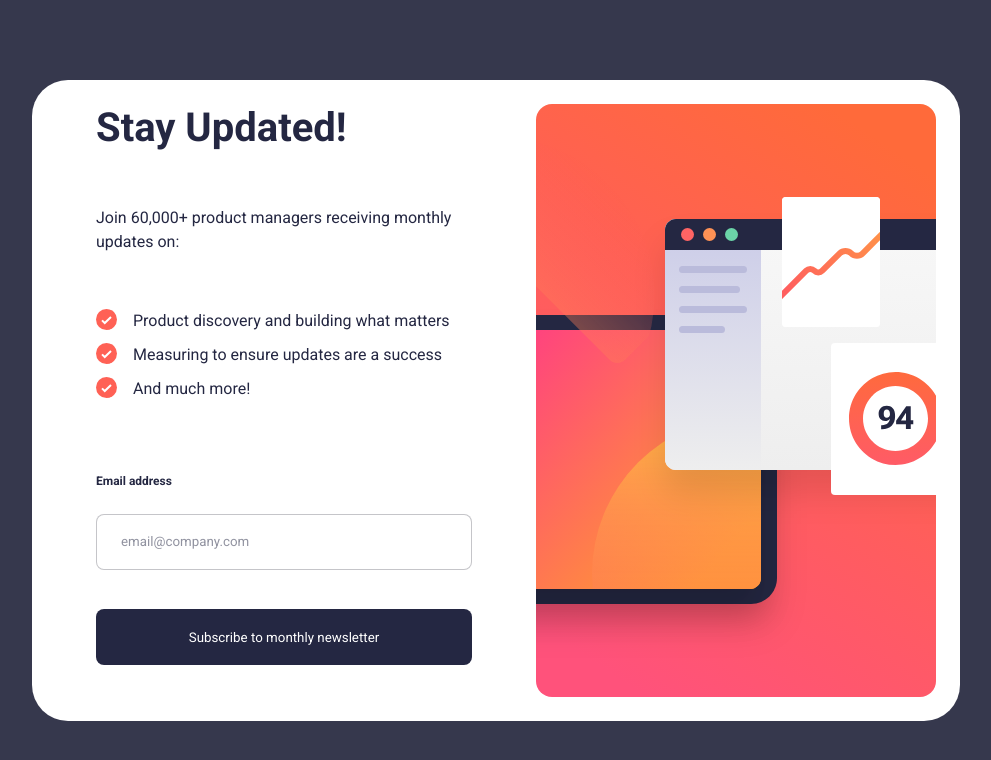
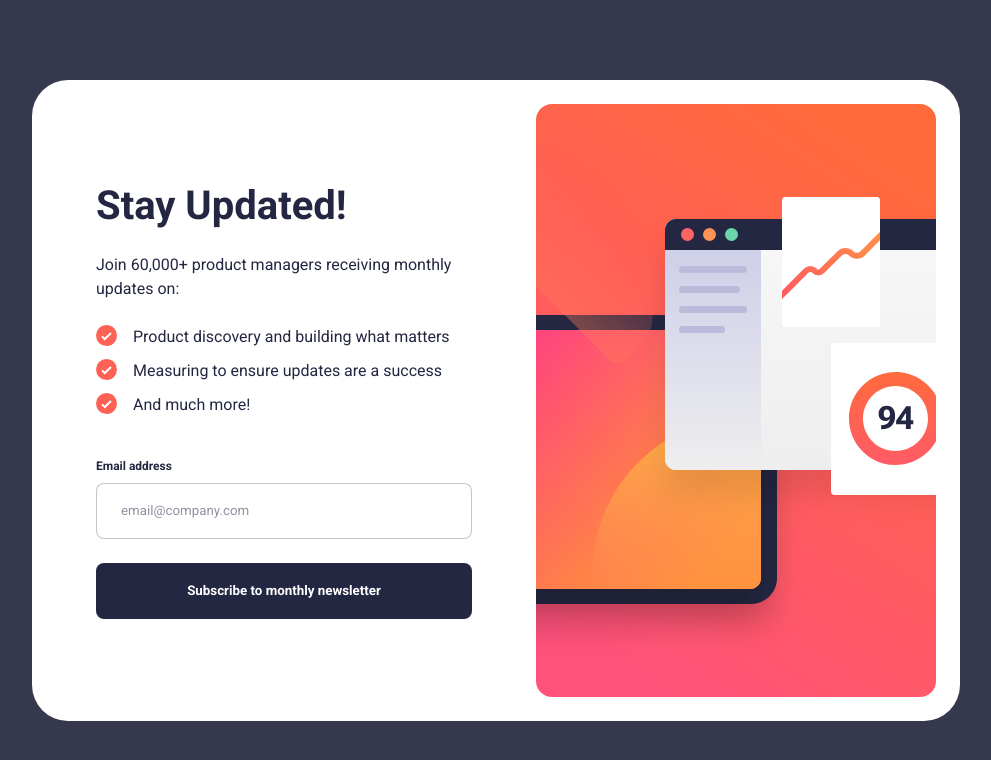
Before and after one commit to ryanbradley-webdev/newsletter-signup, a React (Vite) app: page / in a window 1280 px wide. Shown: the top 760 px of the page, without its empty margins (144-1135 px from the left). Built offline with nearby package versions, Linux system fonts and the light colour scheme.

Commit message:
Add hover state for form button and input.

```diff
--- a/src/App.css
+++ b/src/App.css
@@ -1,10 +1,16 @@
 #root {
     display: grid;
-    place-items: center;
-    height: 100vh;
+    justify-content: center;
+    min-height: 100vh;
     font-size: 16px;
     color: var(--clr-blue-900);
-    background-color: var(--clr-blue-600);
+}
+
+@media screen and (min-width: 928px) {
+    #root {
+        place-items: center;
+        background-color: var(--clr-blue-600);
+    }
 }
 
 h1 {
@@ -24,5 +30,5 @@ label {
 
 button {
     font-family: inherit;
-
+    cursor: pointer;
 }
--- a/src/components/form/form.module.css
+++ b/src/components/form/form.module.css
@@ -10,7 +10,7 @@
     background-color: var(--clr-white-900);
 }
 
-@media screen and (min-width: 481px) {
+@media screen and (min-width: 928px) {
     .form {
         grid-template-columns: 1fr 400px;
         column-gap: 24px;
@@ -28,13 +28,13 @@
     width: 400px;
 }
 
-@media screen and (max-width: 480px) {
+@media screen and (max-width: 927px) {
     .desktop_img {
         display: none;
     }
 }
 
-@media screen and (min-width: 481px) {
+@media screen and (min-width: 928px) {
     .mobile_img {
         display: none;
     }
@@ -46,8 +46,10 @@
     border: none;
 }
 
-@media screen and (min-width: 480px) {
+@media screen and (min-width: 928px) {
     .form fieldset {
+        height: fit-content;
+        align-self: center;
         margin-inline: 40px;
     }
 }
@@ -99,8 +101,36 @@
     opacity: 0.5;
 }
 
+.input input:is(:hover, :focus) {
+    outline: none;
+    border-color: var(--clr-blue-900);
+}
+
 .button {
+    position: relative;
     color: var(--clr-white-900);
+    font-weight: bold;
     background-color: var(--clr-blue-900);
     border: none;
+    overflow: hidden;
+    isolation: isolate;
+    transition: box-shadow 0.3s ease-in-out;
 }
+
+.button::after {
+    content: '';
+    position: absolute;
+    inset: 0;
+    background: var(--gradient-main);
+    z-index: -1;
+    opacity: 0;
+    transition: opacity 0.3s ease-in-out;
+}
+
+.button:is(:hover, :focus) {
+    box-shadow: 0 16px 32px var(--clr-orange-100);
+}
+
+.button:is(:hover, :focus)::after {
+    opacity: 1;
+}
--- a/src/index.css
+++ b/src/index.css
@@ -6,6 +6,7 @@
   --clr-blue-600: #36384D;
   --clr-blue-900: #242742;
   --clr-orange-600: #FF6155;
+  --clr-orange-100: #ff625780;
   --clr-purple-600: #FF527B;
   --gradient-main: linear-gradient(to bottom, var(--clr-orange-600), var(--clr-purple-600));
 }
```
